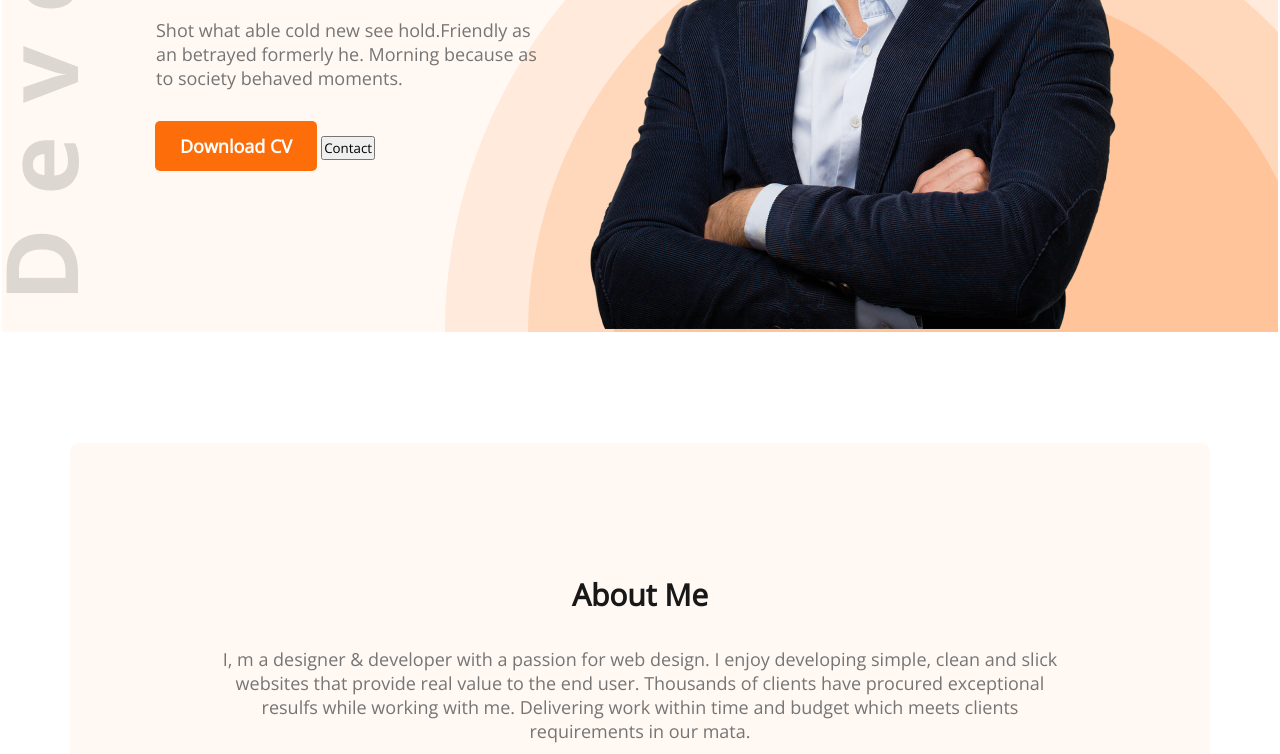
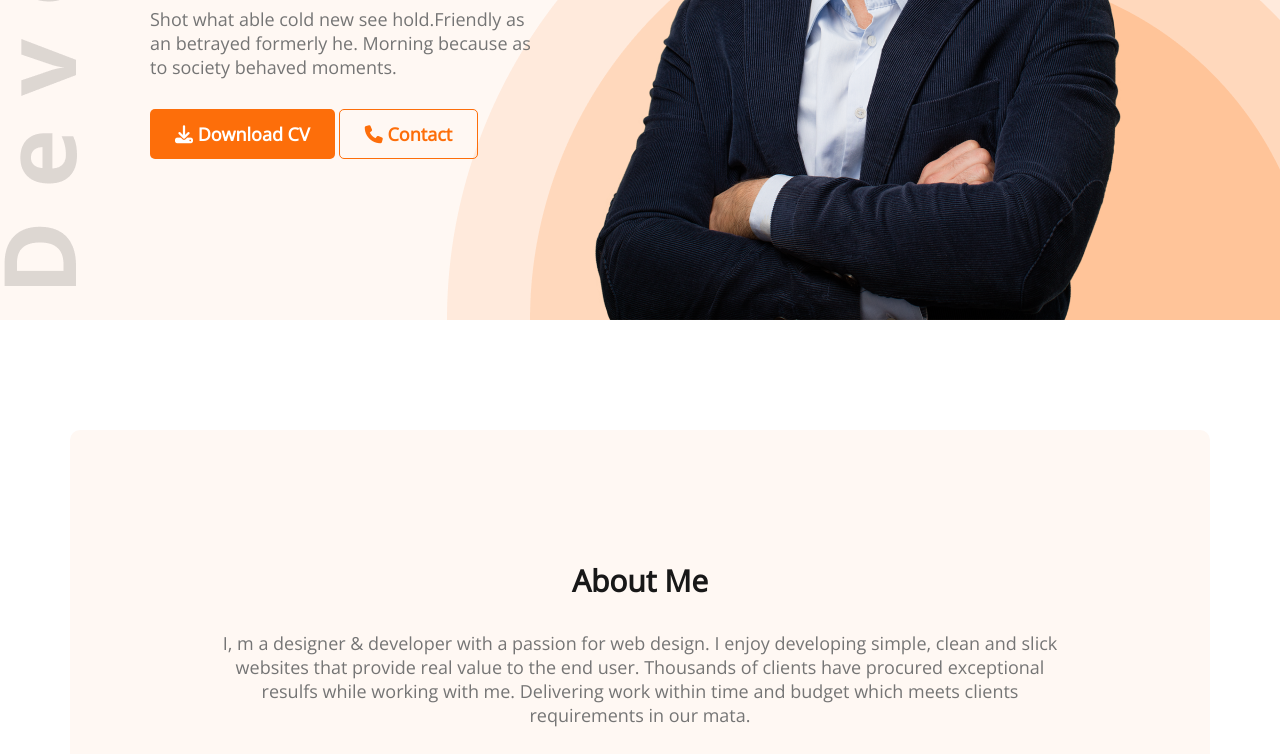
Before and after one commit to shompaaa/developer-portfolio, a plain HTML site: page index.html in a window 1280 px wide. Shown: the part 511-1265 px from the top of the page. Drawn offline with nearby package versions, Linux system fonts and the light colour scheme.

Commit message:
Everything is Done

```diff
--- a/index.html
+++ b/index.html
@@ -5,8 +5,9 @@
     <meta http-equiv="X-UA-Compatible" content="IE=edge">
     <meta name="viewport" content="width=device-width, initial-scale=1.0">
     <title>Developer Portfolio</title>
+    <link rel="preconnect" href="https://fonts.googleapis.com"><link rel="preconnect" href="https://fonts.gstatic.com" crossorigin><link href="https://fonts.googleapis.com/css2?family=Open+Sans&display=swap" rel="stylesheet">
+    <script src="https://kit.fontawesome.com/273c5f2823.js" crossorigin="anonymous"></script>
     <link rel="stylesheet" href="styles/portfolio.css">
-    <link rel="preconnect" href="https://fonts.googleapis.com"><link rel="preconnect" href="https://fonts.gstatic.com" crossorigin><link href="https://fonts.googleapis.com/css2?family=Open+Sans&display=swap" rel="stylesheet">
 </head>
 <body>
     <!-- Header Start -->
@@ -25,8 +26,8 @@
                 <h3 class="banner-subtitle">Hi, I am</h3>
                 <h1 class="banner-title">Mary Hardy</h1>
                 <p class="banner-description">Shot what able cold new see hold.Friendly as an betrayed formerly he. Morning because as to society behaved moments.</p>
-                <button class="btn-primary">Download CV</button>
-                <button class="btn-contact">Contact</button>
+                <button class="btn-primary"><i class="fa-solid fa-download"></i> Download CV</button>
+                <button class="btn-contact"><i class="fa-solid fa-phone"></i> Contact</button>
             </div>
             <img src="images/hardy.png" alt="Mary Hardy">
 
@@ -93,7 +94,7 @@
 
         <!-- Resume Section Start -->
         <section class="resume">
-            <h3 class="section-title">A summary of My Resume</h3>
+            <h3 class="section-title">A Summary of My Resume</h3>
             <div class="resume-content">
                 <div>
                     <h3 class="resume-title">My Education</h3>
@@ -144,7 +145,7 @@
                 </div>
             </div>
             <div class="resume-button">
-                <button class="btn-primary">Download CV</button>
+                <button class="btn-primary"><i class="fa-solid fa-download"></i> Download CV</button>
             </div>
         </section>
         <!-- Resume Section End -->
--- a/styles/portfolio.css
+++ b/styles/portfolio.css
@@ -1,6 +1,5 @@
 * {
     margin: 0;
-    padding: 1px;
     font-family: 'Open Sans', sans-serif;
 }
 .text-primary {
@@ -16,6 +15,17 @@
     border: 0;
     padding: 10px 25px;
 }
+.btn-contact{
+    color: #FD6E0A;
+    font-size: 18px;
+    font-weight: 700;
+    height: 50px;
+    border-radius: 5px;
+    background: transparent;
+    border: 1px solid #FD6E0A;
+    padding: 10px 25px;
+}
+
 
 .header {
     background: #FFF8F3;
@@ -31,7 +41,7 @@ section {
 nav {
     display: flex;
     justify-content: space-between;
-    margin: 50px 150px;
+    padding: 50px 150px;
 }
 
 .logo {
@@ -142,6 +152,8 @@ main {
     gap: 24px;
 }
 .resume-title {
+    font-size: 25px;
+    margin-top: 100px;
     margin-bottom: 30px;
 }
 .resume-item {
```
